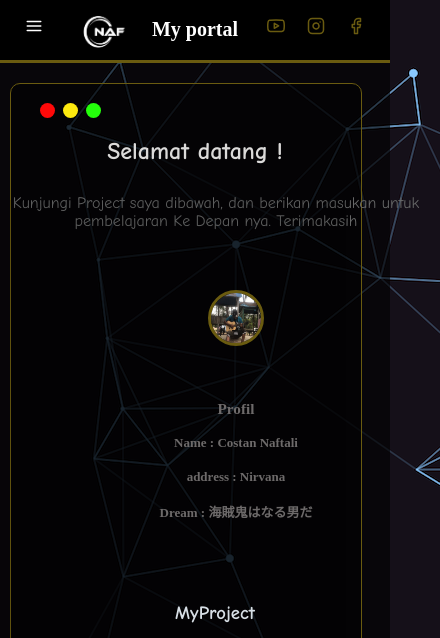
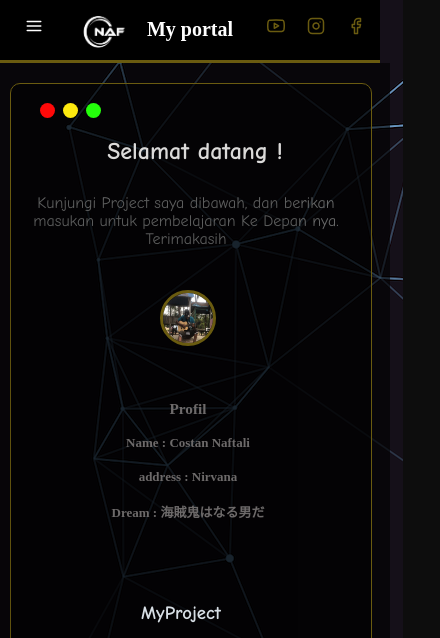
Before and after one commit to Naftali3/myportal.github.io, a plain HTML site: page index.html in a window 390 px wide. Shown: the top 638 px of the page, 440 px wide, since content can reach past the window. Drawn offline with nearby package versions, Linux system fonts and the light colour scheme.

Commit message:
Update style.css

```diff
--- a/style.css
+++ b/style.css
@@ -350,14 +350,20 @@ footer {
   height: 30px;
 }
 @media (max-width: 450px) {
+  header {
+    width: 370px;
+  }
+  footer {
+    width: 370px;
+  }
   main .u {
-    width: 420px;
+    width: 350px;
     height: 1000px;
     position: relative;
     align-items: center;
   }
   main .u .sal {
-    width: 350px;
+    width: 360px;
     height: 1240px;
     background-color: rgba(0, 0, 0, 0.5);
     text-align: center;
@@ -367,13 +373,13 @@ footer {
   main .u .sal h2 {
     position: relative;
     top: 30px;
-    left: 9px;
+    left: 4px;
   }
   main .u .pro {
     width: 400px;
     height: 200px;
     position: absolute;
-    left: 17px;
+    left: -17px;
 
     text-align: center;
 
@@ -386,11 +392,13 @@ footer {
   }
   main .u .feed {
     position: absolute;
-    right: 45px;
+    right: 25px;
     top: 900px;
+    width: 320px;
+    height: 260px;
   }
   main .u .sal p {
-    width: 420px;
+    width: 360px;
     margin-left: -5px;
     position: absolute;
     top: 95px;
@@ -401,7 +409,7 @@ footer {
     width: 350px;
     height: 500px;
     background-color: rgba(0, 0, 0, 0.1);
-    left: -4px;
+    left: -52px;
   }
   main .e .profil {
     width: 50px;
```
